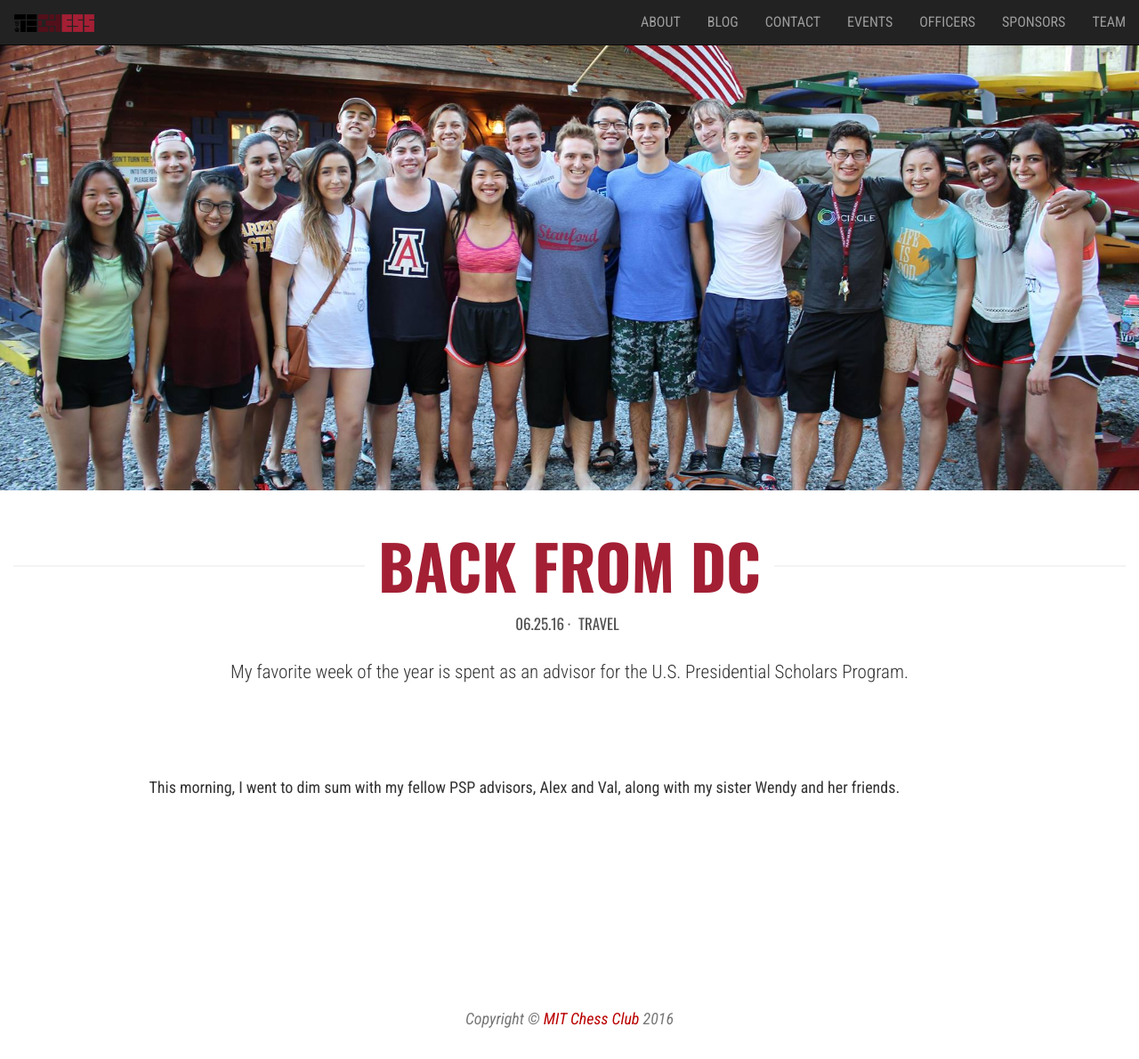
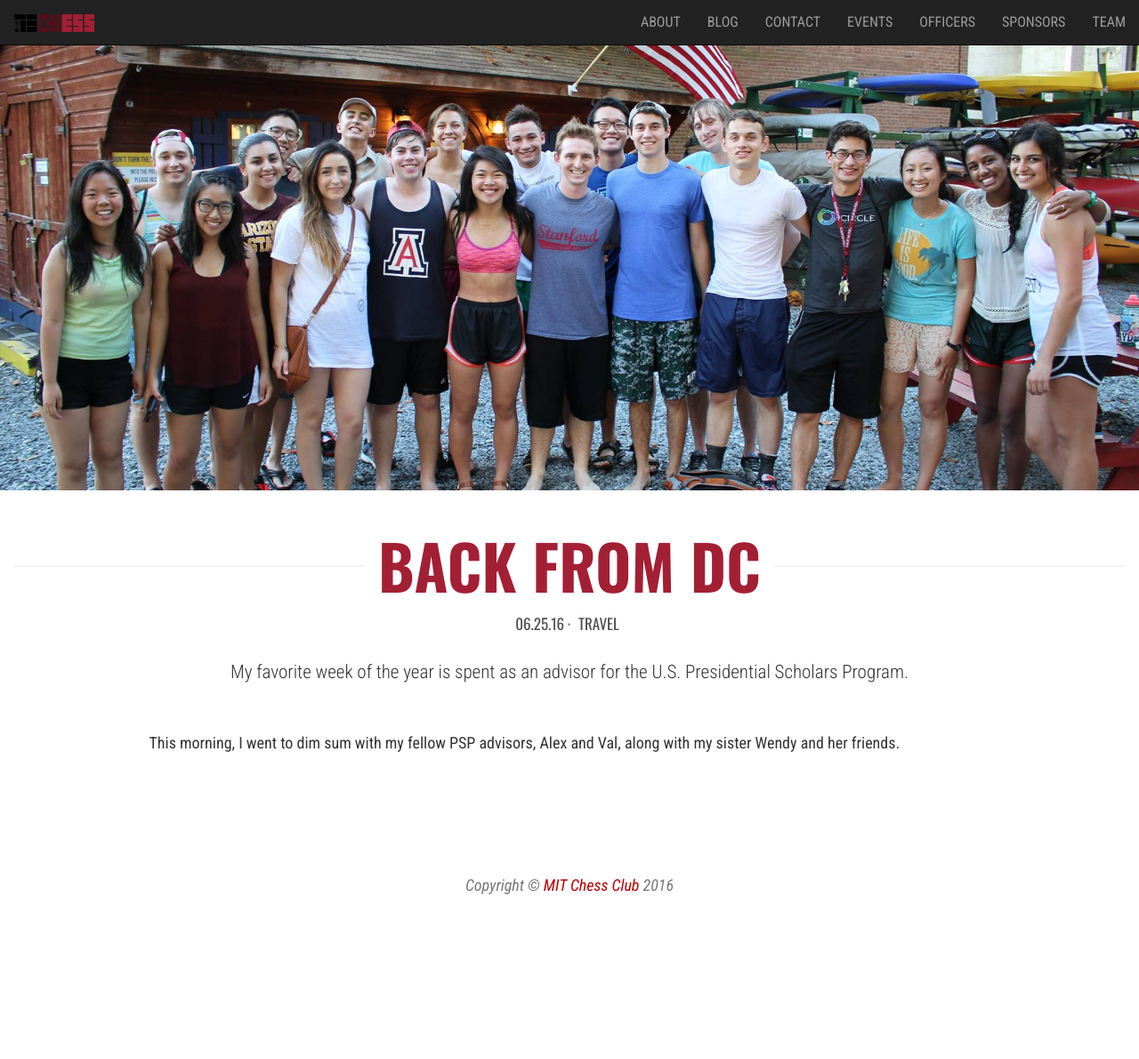
Before and after one commit to Tech-Chess/tech-chess.github.io, a Jekyll site: the page built from _posts/2016-6-25-Back-From-DC.md, in a window 1280 px wide and 1190 px high. Shown: the whole window at 89% size. Built offline with Jekyll 4.4.1, drawn with Linux system fonts in a browser that asks for light colours; nearby versions of some CDN libraries.

Commit message:
footer title-group margin shortening

```diff
--- a/css/style.css
+++ b/css/style.css
@@ -65,7 +65,7 @@ nav.navbar {
 .title-group {
     text-align: center;
     padding: 0 15px;
-    margin: 50px 0 100px;
+    margin: 50px 0 50px;
 
     p {
         max-width: 800px;
@@ -234,7 +234,7 @@ aside {
 }
 
 .site-footer {
-    margin-top: 200px;
+    margin-top: 100px;
 }
 
 .pagination-wrap {
--- a/css/style.scss
+++ b/css/style.scss
@@ -67,7 +67,7 @@ nav.navbar {
 .title-group {
     text-align: center;
     padding: 0 15px;
-    margin: 50px 0 100px;
+    margin: 50px 0 50px;
 
     p {
         max-width: 800px;
@@ -236,7 +236,7 @@ aside {
 }
 
 .site-footer {
-    margin-top: 200px;
+    margin-top: 100px;
 }
 
 .pagination-wrap {
```
